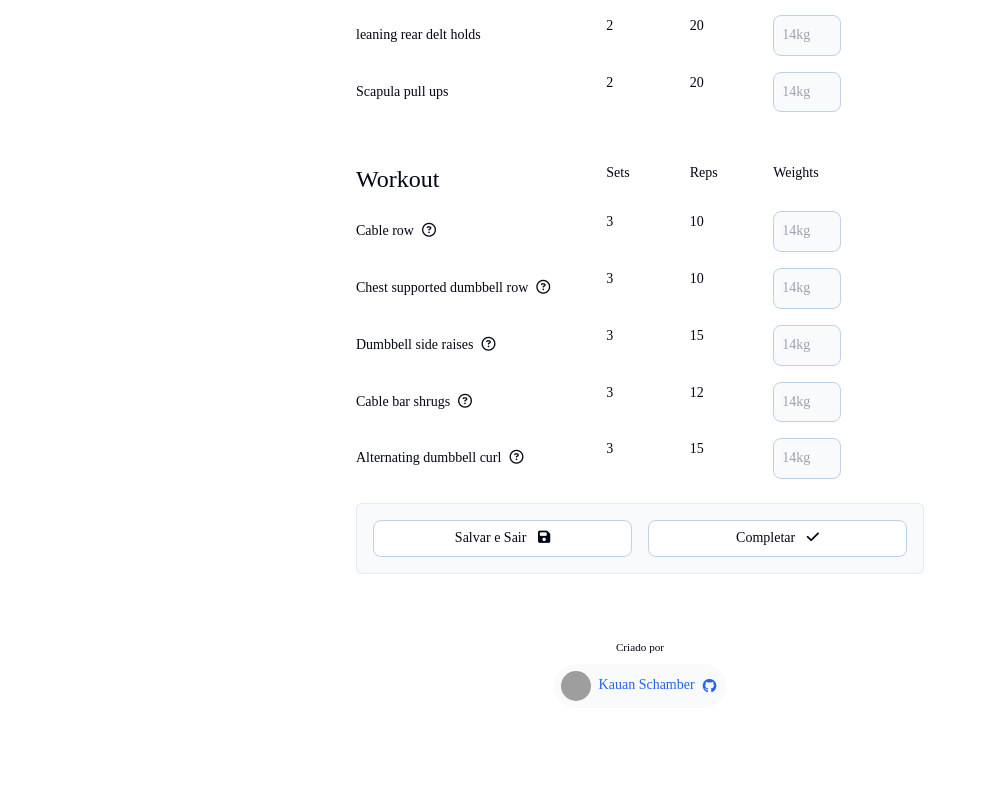
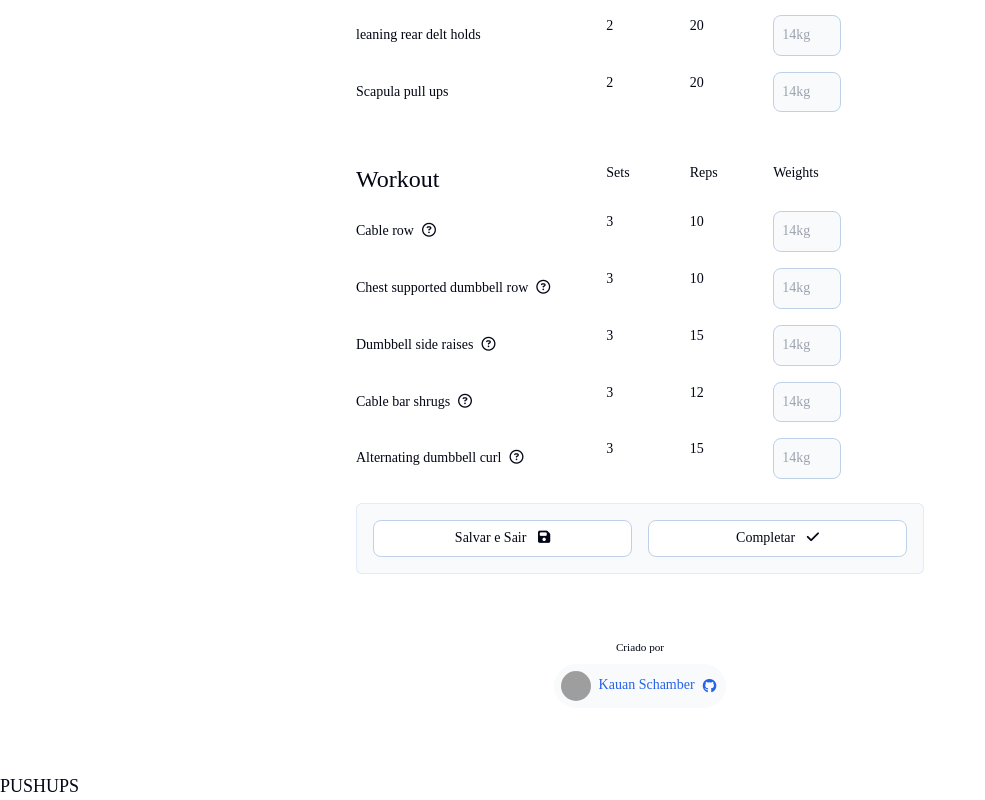
Before and after one commit to Schambin/vue-fitness-app, a Vue app: page / in a window 1280 px wide. Shown: the part 230-1030 px from the top of the page, without its empty margins (0-985 px from the left). Before the commit the page ends 1002 px from the top, so only its background shows below. Built offline with nearby package versions, Linux system fonts and the light colour scheme; grey boxes are pictures that could not be loaded; a web font is replaced by a local one.

Commit message:
started teleport usage

```diff
--- a/index.html
+++ b/index.html
@@ -9,6 +9,7 @@
   </head>
   <body>
     <div id="app"></div>
+    <div id="portal"></div>
     <script type="module" src="/src/main.js"></script>
   </body>
 </html>
--- a/src/components/Portal.vue
+++ b/src/components/Portal.vue
@@ -0,0 +1,14 @@
+<script setup>
+
+</script>
+
+<template>
+    <Teleport to="#portal">
+        <div class="portal-container">
+            <div role="button" tabindex="0" @click="() => { }" class="portal-underlay"></div>
+            <div class="portal-content">
+                <slot />
+            </div>
+        </div>
+    </Teleport>
+</template>
--- a/src/components/pages/Workout.vue
+++ b/src/components/pages/Workout.vue
@@ -1,10 +1,14 @@
 <script setup>
+import Portal from "../Portal.vue";
 import { workoutProgram } from "../../utils";
 const selectedWorkout = 4;
 const { workout, warmup } = workoutProgram[selectedWorkout];
 </script>
 
 <template>
+    <Portal>
+        <h4>PUSHUPS</h4>
+    </Portal>
     <!-- workout card -->
     <section class="flex flex-col gap-6">
         <div class="card flex flex-col">
```
